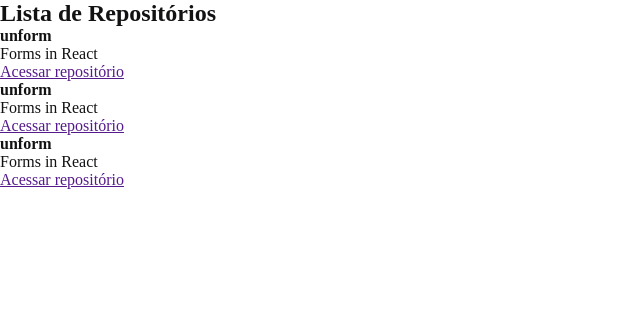
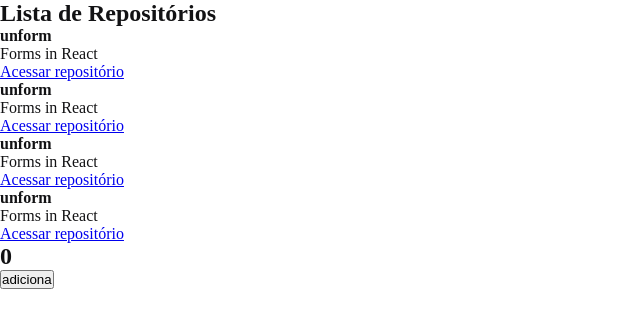
Before and after one commit to DavidErikNazareno/ignition, a React app: page / in a window 1280 px wide. Shown: the top 328 px of the page, without its empty margins (0-640 px from the left). Built offline with nearby package versions, Linux system fonts and the light colour scheme.

Commit message:
componente Repositoryitem e counter

```diff
--- a/package.json
+++ b/package.json
@@ -16,11 +16,13 @@
     "@babel/core": "^7.13.10",
     "@babel/preset-env": "^7.13.12",
     "@babel/preset-react": "^7.12.13",
+    "@pmmmwh/react-refresh-webpack-plugin": "^0.4.3",
     "babel-loader": "^8.2.2",
     "cross-env": "^7.0.3",
     "css-loader": "^5.2.0",
     "html-webpack-plugin": "^5.3.1",
     "node-sass": "^5.0.0",
+    "react-refresh": "^0.10.0",
     "sass-loader": "^11.0.1",
     "style-loader": "^2.0.0",
     "webpack": "^5.28.0",
--- a/src/App.jsx
+++ b/src/App.jsx
@@ -1,7 +1,13 @@
+import { Counter } from './components/Counter';
 import { RepositoryList } from './components/RepositoryList';
 
 import './styles/global.scss';
 
 export function App() {
-    return <RepositoryList />
+    return (
+    <>
+    <RepositoryList />
+    <Counter />
+    </>
+    )
 }
--- /dev/null
+++ b/src/components/Counter.jsx
@@ -0,0 +1,18 @@
+import { useState } from 'react';
+
+export function Counter() {
+    const [ counter, setCounter ] = useState(0);
+
+    function incremment() {
+        setCounter(counter +1);
+    }
+
+    return (
+        <div>
+            <h2>{counter}</h2>
+            <button type='button' onClick={incremment} >
+                adiciona
+            </button>
+        </div>
+    );
+}
--- /dev/null
+++ b/src/components/RepositoryItem.jsx
@@ -0,0 +1,12 @@
+export function RepositoryItem(props) {
+    return (
+        <li>
+            <strong>{props.repository.name ?? "Default"}</strong>
+              <p>{props.repository.description}</p>
+
+                <a href={props.repository.link} >
+                Acessar repositório
+                </a>
+          </li>
+    );
+}
--- a/src/components/RepositoryList.jsx
+++ b/src/components/RepositoryList.jsx
@@ -1,36 +1,22 @@
+import { RepositoryItem } from "./RepositoryItem";
+
+const repository = {
+  name: "unform",
+  description: "Forms in React",
+  link: "https://github.com/unform/unform"
+}
+
+
 export function RepositoryList() {
     return (
      <section classname="repository-list" >
        <h1>Lista de Repositórios</h1>
 
         <ul>
-          <li>
-            <strong>unform</strong>
-              <p>Forms in React</p>
-
-                <a href="" >
-                Acessar repositório
-                </a>
-          </li>
-
-          <li>
-            <strong>unform</strong>
-              <p>Forms in React</p>
-
-                <a href="" >
-                Acessar repositório
-                </a>
-          </li>
-
-          <li>
-            <strong>unform</strong>
-              <p>Forms in React</p>
-
-                <a href="" >
-                Acessar repositório
-                </a>
-          </li>
-
+          <RepositoryItem repository={repository} />
+          <RepositoryItem repository={repository} />
+          <RepositoryItem repository={repository} />
+          <RepositoryItem repository={repository} />
         </ul>
 
      </section>
```
Also changed, not shown: 1 other file (tests, documents, lock files or other folders).
